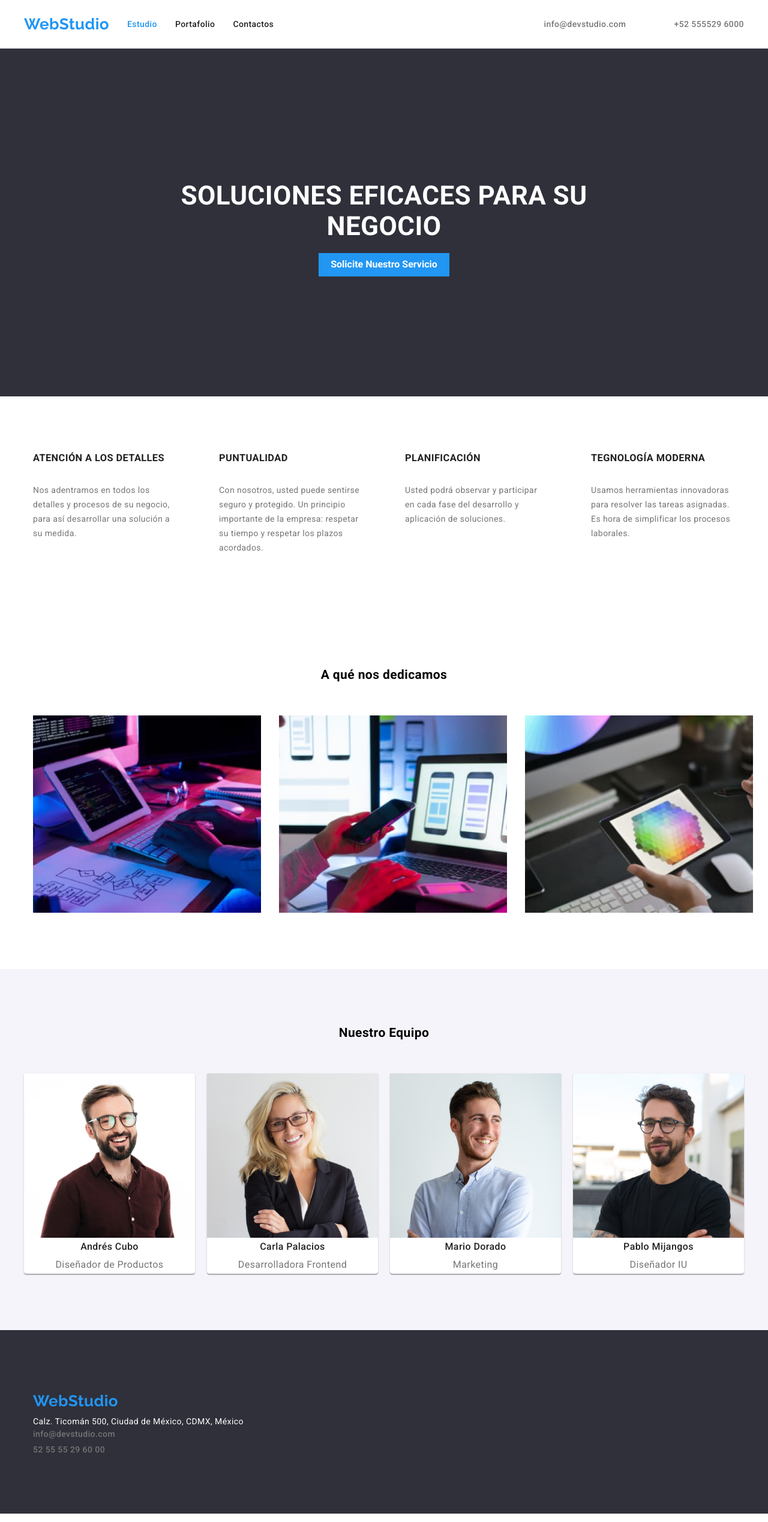
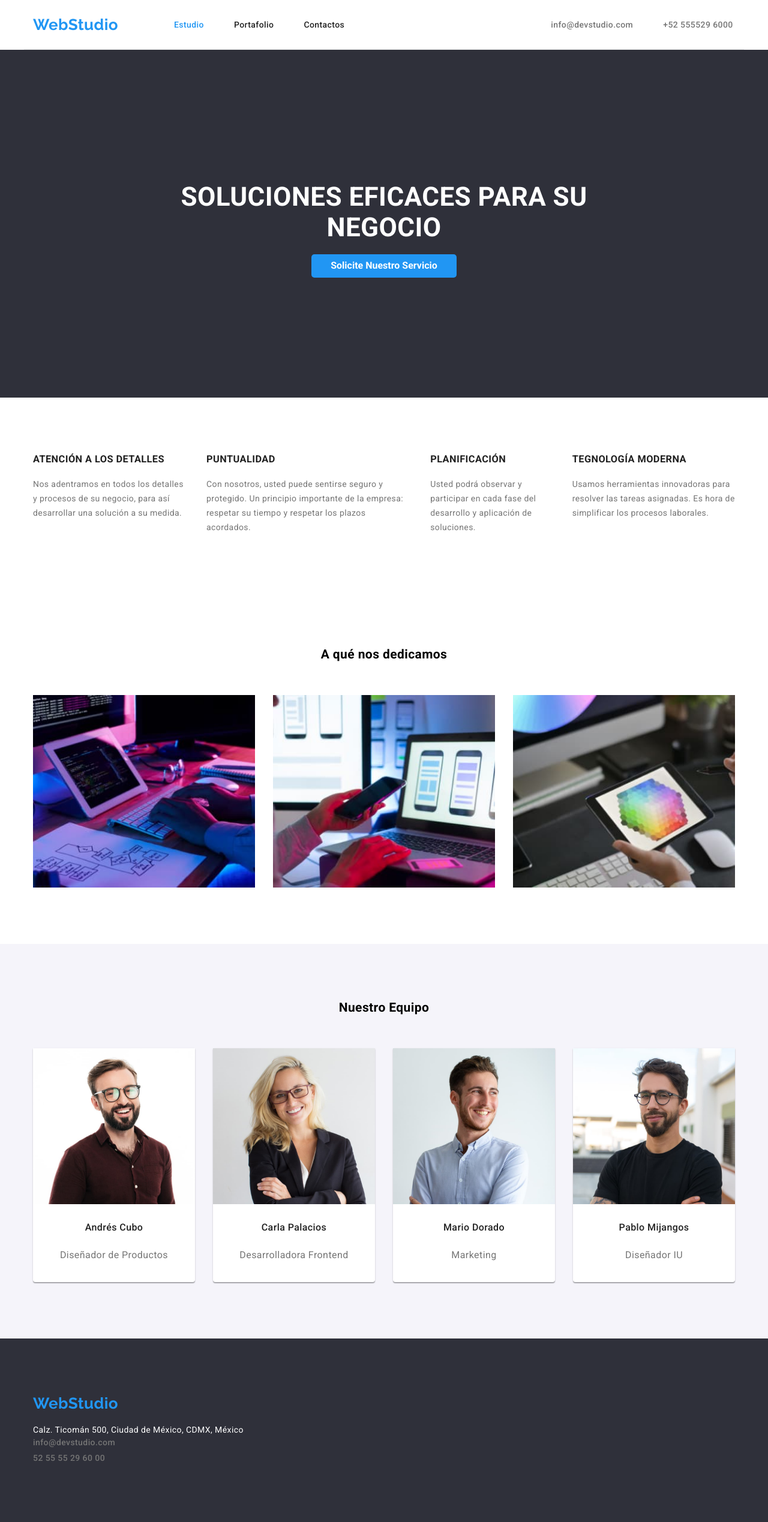
Before and after one commit to andres04221990/goit-markup-hw-03, a plain HTML site: page index.html in a window 1280 px wide. Shown: the whole page at 60% size. Drawn offline with Linux system fonts and the light colour scheme.

Commit message:
actualizacion de tarea

```diff
--- a/css/styles.css
+++ b/css/styles.css
@@ -34,6 +34,11 @@ html {
 *::before {
   box-sizing: inherit;
 }
+.text {
+  font-size: 16px;
+  line-height: 1.5;
+}
+
 
 img {
   display: block;
@@ -89,37 +94,24 @@ h2 {
 .link {
   list-style: none;
 }
+header .container{
+  display: flex;
+  align-items: center;
+  border-bottom: solid #ececec 1px;
+}
+header .container >nav{
+  display: flex;
+  align-items: center;
+  margin-right: 344px;
+}
+header .container >nav > ul {
+  display: flex;
 
-header .container{
-  width: 100%;
-  display: flex;
-  justify-content: space-between;
-  align-items: center;
-  border-bottom:  solid #ECECEC 1px;
-  padding: 0 var(--container-padding);
-}
-header .container > nav   {
-  display: flex;
-  justify-content: space-between;
-  align-items: center;
-  gap: 30px;
-  height: 80px;
-}
-
-
-header .container >nav > ul {
-
-  display: flex;
-  justify-content: space-between;
-  list-style: none;
-  gap: 30px;
 }
 
 header .container > ul {
+  display: flex;
 
-  display: flex;
-  justify-content: space-around;
-  gap: 80px;
 }
 
 header .logo {
@@ -129,33 +121,51 @@ header .logo {
   color: var(--accent-color);
   line-height: 2rem;
   text-decoration: none;
+  padding: 25px 0;
+  margin-right: 93px;
+}
+.nav-menu > .nav-item  {
+  padding: 25px 0;
+  margin-right: 50px;
+
+}
+.nav-info > .info-item {
+  padding: 25px 0;
+  margin-right: 50px;
+
+}
+.sin-margin {
+  margin: 0 ;
+  padding: 25px 0;
 }
 
-header .nav-item .nav-link {
+.nav-link {
 
   font-weight: 500;
   font-size: 14px;
   color: var(--primary-black-color);
   text-decoration: none;
+
 }
-header .nav-info .info-item .info {
+
+header .info {
   font-style: normal;
   font-weight: 500;
   font-size: 14px;
   color: var(--primary-text-color);
   text-decoration: none;
 }
- .nav-item .nav-link:hover {
+.nav-link:hover {
   color:  var(--accent-color);
 }
-.nav-item .nav-link:focus {
+.nav-link:focus {
   color:  var(--accent-color);
 }
 
-header .info-item .info:hover {
+header  .info:hover {
   color: var(--accent-color);
 }
-header .info-item .info:focus {
+header .info:focus {
   color: var(--accent-color);
 }
 
@@ -179,12 +189,12 @@ main .section-button {
   background-color: var(--accent-color);
   color: var(--primary-white-color);
   font-size: 16px;
-
+border-radius: 5px;
   border: none;
   outline: none;
   font-weight: 700;
   text-transform: capitalize;
-  padding: 10px 20px;
+  padding: 10px 32px;
 }
 .section-button:hover {
   cursor: pointer;
@@ -197,18 +207,17 @@ main .section-button {
   margin: 0 var(--container-padding);
 
 }
- .container .section-advantages {
+.container .section-advantages {
+  display: flex;
+  gap: 30px;
 
-  display: flex;
-  justify-content: space-between;
-  align-items: flex-start;
 }
-.section-advantages li {
-  width: 240px;
+.section-advantages .advantage-item {
+  flex-basis: cal((100%-90px)/4);
 }
 
 section .advantage-item .advantage-title {
-  height: 50px;
+  margin-bottom: 20px;
   text-transform: uppercase;
   color: var(--primary-black-color);
 }
@@ -234,12 +243,11 @@ section .advantage-item .advantage-paragraph {
 
 }
 .What-do-we-do .container > ul {
-
   display: flex;
-
-  align-items: center;
-  justify-content:space-between;
- padding: 0;
+  gap: 30px;
+}
+.What-do-we-do > li {
+  flex-basis: cal((100%-90px)/3);
 }
 
 section .name-user {
@@ -250,9 +258,7 @@ section .name-user {
   font-size: 16px;
   color: var(--primary-black-color);
   height: 30px;
-  display: flex;
-  justify-content: center;
-  align-items: center;
+  margin-bottom: 10px;
 }
 
 section .profession {
@@ -262,10 +268,10 @@ section .profession {
   line-height: 30px;
   text-align: center;
   height: 30px;
-  display: flex;
-  justify-content: center;
-  align-items: center;
-
+}
+.our-team-info{
+ text-align: center;
+ padding: 30px 43px;
 }
 .our-team {
   background-color: #F5F4FA;
@@ -287,11 +293,7 @@ section .profession {
 }
 .our-team .container > ul{
   display: flex;
-
-  align-items: center;
-  justify-content:space-between;
- padding: 0;
- gap: 20px;
+  gap: 30px;
 }
 
   .our-team-li {
@@ -299,7 +301,7 @@ section .profession {
   width: 28%;
   box-shadow: 0px 1px 3px rgba(0, 0, 0, 0.12), 0px 1px 1px rgba(0, 0, 0, 0.14), 0px 2px 1px rgba(0, 0, 0, 0.2);
   border-radius: 0px 0px 4px 4px;
-
+  flex-basis: cal((100%-90px)/4);
 
 }
 .our-team-li > img {
@@ -334,10 +336,10 @@ address .info {
   display:block;
   padding: 5px 0;
 }
-address .info-item .info:hover {
+address  .info:hover {
   color: var(--accent-color);
 }
-address .info-item .info:focus {
+address  .info:focus {
   color: var(--accent-color);
 }
 
@@ -347,7 +349,7 @@ footer .logo {
   font-weight: 700;
   font-size: 26px;
   color: var(--accent-color);
-  padding: 10px 0;
+margin-bottom: 20px;
   text-decoration: none;
 }
 footer .logo {
@@ -381,8 +383,12 @@ main .button-portafolio {
   font-weight: 700;
   text-transform: capitalize;
   padding: 10px 20px;
-  border-radius: 10%;
+  border-radius: 5px;
 }
+.portafolio-info{
+
+  padding: 20px 24px;
+ }
 .section-portafolio{
   display:flex;
   flex-direction: column;
@@ -411,19 +417,16 @@ main .current-porta{
 }
 .section-portafolio  .carrusel-ul{
   display: flex;
- flex-wrap: wrap;
- flex-direction: row;
- justify-content: space-between;
- gap: 30px;
+  flex-wrap: wrap;
+  flex-direction: row;
+  justify-content: space-between;
+  gap: 30px;
   padding: 0;
   list-style: none;
-
-
 }
 
   .imgproyec-item {
   background-color: var(--primary-white-color);
-
   box-shadow: 0px 1px 3px rgba(0, 0, 0, 0.12), 0px 1px 1px rgba(0, 0, 0, 0.14), 0px 2px 1px rgba(0, 0, 0, 0.2);
   border-radius: 0px 0px 4px 4px;
   cursor: pointer;
--- a/index.html
+++ b/index.html
@@ -22,7 +22,7 @@
 
   <body>
     <header>
-      <div class="container" >
+      <div class="container">
         <nav>
           <a class="logo" href="#">WebStudio</a>
           <ul class="nav-menu link">
@@ -42,8 +42,10 @@
                 >Portafolio</a
               >
             </li>
-          <li class="nav-item">
-            <a href="#" class="nav-link" rel="noopener noreferrer">Contactos</a>
+            <li class="sin-margin">
+              <a href="#" class="nav-link" rel="noopener noreferrer"
+                >Contactos</a
+              >
             </li>
           </ul>
         </nav>
@@ -53,7 +55,7 @@
               >info@devstudio.com</a
             >
           </li>
-        <li class="info-item">
+          <li class="sin-margin">
             <a class="info" href="tel:+525555296000">+52 555529 6000</a>
           </li>
         </ul>
@@ -61,7 +63,7 @@
     </header>
     <main>
       <section class="section-title">
-        <div class="container" >
+        <div class="container">
           <h1 class="title">SOLUCIONES EFICACES PARA SU NEGOCIO</h1>
           <button class="section-button" type="button">
             Solicite nuestro servicio
@@ -69,7 +71,7 @@
         </div>
       </section>
       <section class="ouradvantages">
-        <div class="container" >
+        <div class="container">
           <h2 hidden>Nuestras Ventajas</h2>
           <ul class="link section-advantages">
             <li class="advantage-item">
@@ -83,8 +85,8 @@
               <h3 class="advantage-title">PUNTUALIDAD</h3>
               <p class="advantage-paragraph">
                 Con nosotros, usted puede sentirse seguro y protegido. Un
-              principio importante de la empresa: respetar su tiempo y respetar
-              los plazos acordados.
+                principio importante de la empresa: respetar su tiempo y
+                respetar los plazos acordados.
               </p>
             </li>
             <li class="advantage-item">
@@ -105,9 +107,9 @@
         </div>
       </section>
       <section class="What-do-we-do">
-        <div class="container" >
+        <div class="container">
           <h2>A qué nos dedicamos</h2>
-        <ul class="link container">
+          <ul class="link">
             <li>
               <img
                 src="./images/imgbox1.jpg"
@@ -133,36 +135,43 @@
         </div>
       </section>
       <section class="our-team">
-        <div class="container" >
+        <div class="container">
           <h2>Nuestro Equipo</h2>
           <ul class="link container">
             <li class="our-team-li">
               <img src="./images/imgperson1.jpg" alt="person1" width="300" />
+              <div class="our-team-info">
                 <h3 class="name-user">Andrés Cubo</h3>
                 <p class="profession">Diseñador de Productos</p>
+              </div>
             </li>
             <li class="our-team-li">
               <img src="./images/imgperson2.jpg" alt="person2" width="300" />
+              <div class="our-team-info">
                 <h3 class="name-user">Carla Palacios</h3>
                 <p class="profession">Desarrolladora Frontend</p>
+              </div>
             </li>
             <li class="our-team-li">
               <img src="./images/imgperson3.jpg" alt="person3" width="300" />
+              <div class="our-team-info">
                 <h3 class="name-user">Mario Dorado</h3>
                 <p class="profession">Marketing</p>
+              </div>
             </li>
             <li class="our-team-li">
               <img src="./images/imgperson4.jpg" alt="person4" width="300" />
+              <div class="our-team-info">
                 <h3 class="name-user">Pablo Mijangos</h3>
                 <p class="profession">Diseñador IU</p>
+              </div>
             </li>
           </ul>
         </div>
       </section>
-
     </main>
     <footer>
-      <div class="container" >
+      <div class="container">
         <a class="logo" href="#">WebStudio</a>
 
         <address>
```
Also changed, not shown: portfolio.html (+67 -18 lines). Lines whose indentation alone changed are shown as unchanged.
